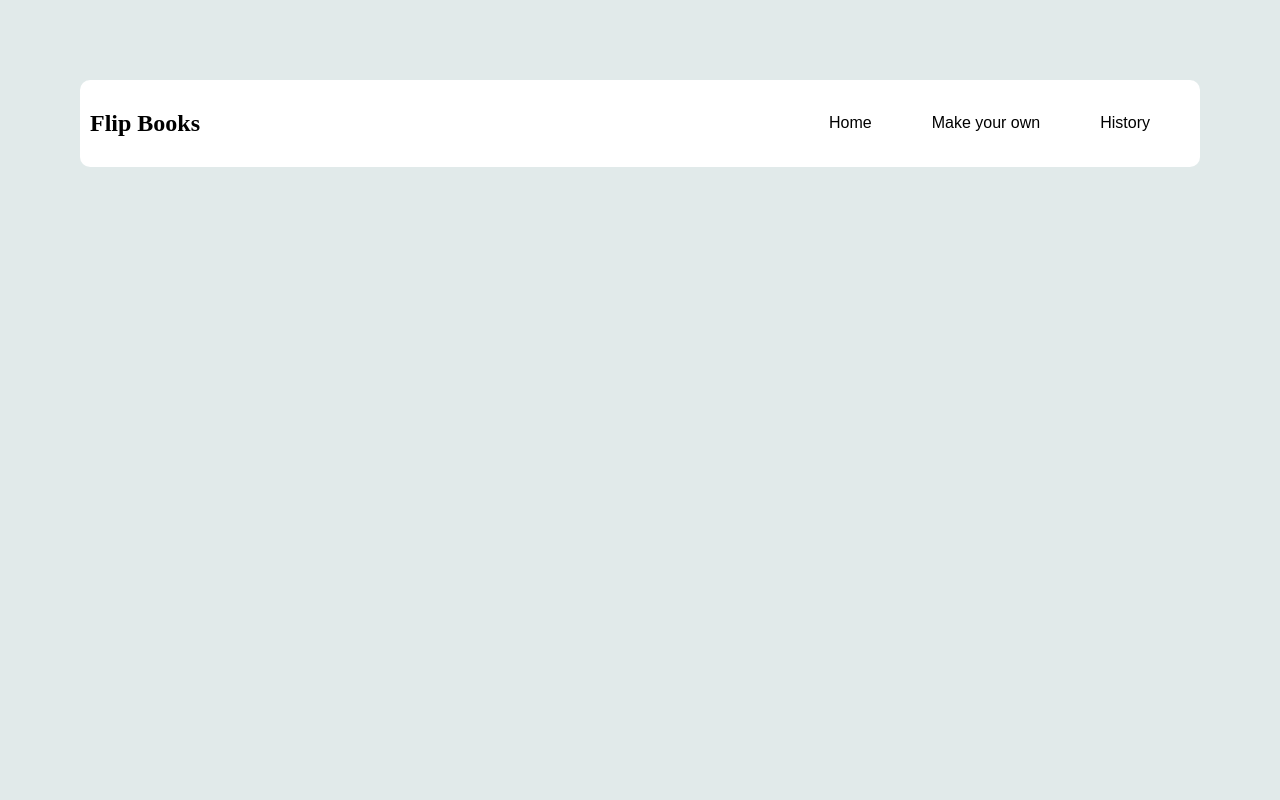
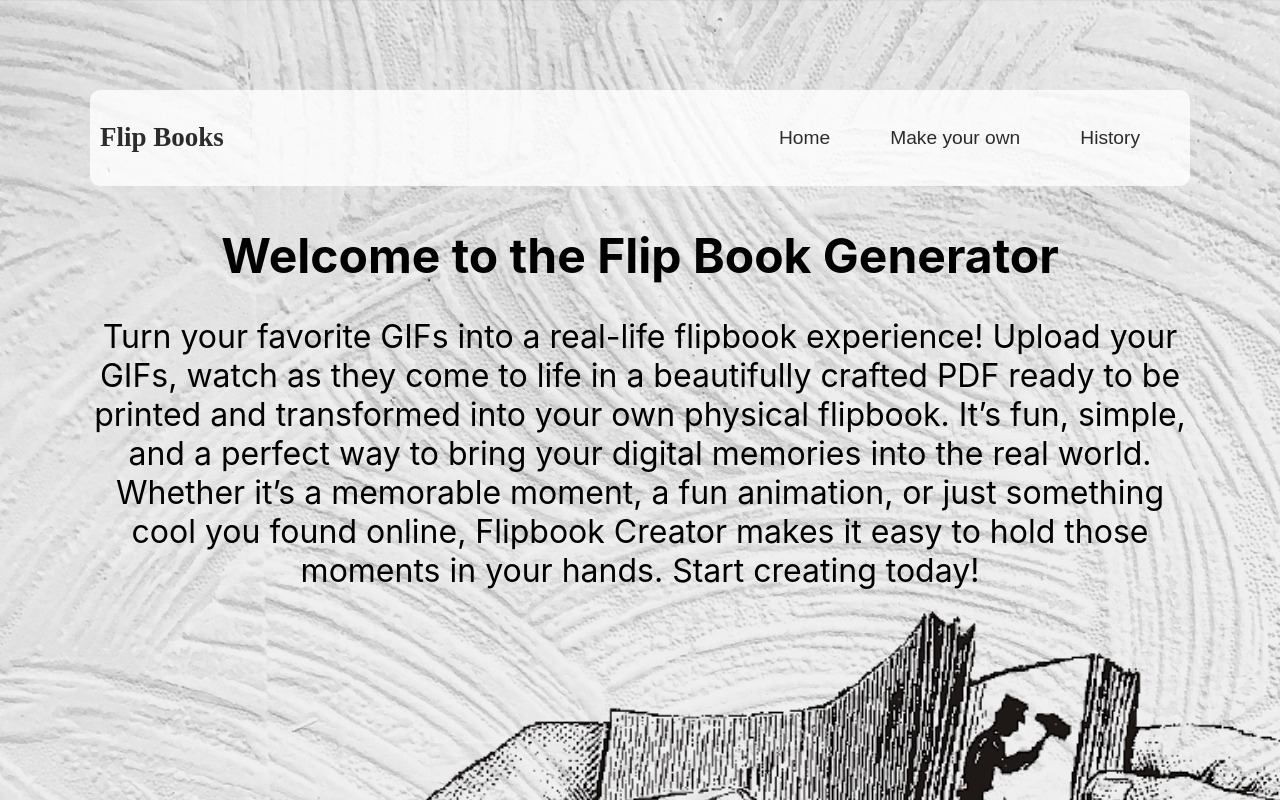
Before and after one commit to Bilal4700/Flipbook, a React (Create React App) app in the folder Front End/flip-book/: page / in a window 1280 px wide. Shown: the top 800 px of the page. Built offline with nearby package versions, Linux system fonts and the light colour scheme.

Commit message:
Almost Completed the Home page

```diff
--- a/Front End/flip-book/src/App.css
+++ b/Front End/flip-book/src/App.css
@@ -1,5 +1,9 @@
-/* src/App.css */
-
 body {
-    background-color: rgb(225, 234, 234)
-  }
+  background-image: url('./assets/Background.jpg'); /* Add your image path here */
+  background-size: cover;
+  background-position: center;
+  background-attachment: fixed;
+}
+body, html {
+  overflow-x: hidden; /* Prevents horizontal scrolling */
+}
--- a/Front End/flip-book/src/App.js
+++ b/Front End/flip-book/src/App.js
@@ -1,11 +1,11 @@
 import './App.css';
-import Header from './Components/Header';
 import './App.css';
+import Home from './Components/Home';
 
 function App() {
   return (
     <div className="App">
-      <Header title="Flip Books" />
+      <Home title="Flip Books" />
     </div>
   );
 }
--- a/Front End/flip-book/src/Components/Header.js
+++ b/Front End/flip-book/src/Components/Header.js
@@ -9,13 +9,13 @@ export default function Header(props) {
 					<h1>{props.title}</h1>
 				</div>
 				<div className="nav-links">
-					<a href="/" className="Home">
+					<a href="/" className="Home-link">
 						Home
 					</a>
-          <a href="#" className="Make your own">
+          <a href="#" className="Make your own-link">
 						Make your own
 					</a>
-					<a href="#" className="History">
+					<a href="#" className="History-link">
 						History
 					</a>
 				</div>
--- a/Front End/flip-book/src/Components/Home.js
+++ b/Front End/flip-book/src/Components/Home.js
@@ -1,13 +1,28 @@
-import React from 'react';
-import '../Styles/Home.css';
+import React from "react";
+import Header from "./Header";
+import "../Styles/Home.css";
+import flipbookArt from '../assets/flipbookart.png';
 
-function Home() {
-  return (
-    <div className="Home">
-      <h2>Welcome to the Flip Book Generator</h2>
-      <p>This is the home page where you can learn more about our service and how to use it.</p>
-    </div>
-  );
+
+function Home(props) {
+	return (
+		<div className="Home">
+			<Header title={props.title} />
+			<div className="Home-body">
+				<h2>Welcome to the Flip Book Generator</h2>
+				<p>
+					Turn your favorite GIFs into a real-life flipbook experience! Upload
+					your GIFs, watch as they come to life in a beautifully crafted PDF
+					ready to be printed and transformed into your own physical flipbook.
+					It’s fun, simple, and a perfect way to bring your digital memories
+					into the real world. Whether it’s a memorable moment, a fun animation,
+					or just something cool you found online, Flipbook Creator makes it
+					easy to hold those moments in your hands. Start creating today!
+         </p>
+        <img src={flipbookArt} alt="Flipbook Art" width="1500"/>
+			</div>
+		</div>
+	);
 }
 
 export default Home;
--- a/Front End/flip-book/src/Styles/Header.css
+++ b/Front End/flip-book/src/Styles/Header.css
@@ -2,7 +2,8 @@
   display: block;
   border-radius: 10px;
   background-color: white;
-  margin: 80px;
+  opacity: 0.8;
+  margin: 20,80px,80px,80px;
   padding: 10px;
   color: black;
 }
@@ -15,6 +16,7 @@
 
 .nav-title{
   font-family: cursive;
+  font-size: large;
 }
 
 .nav-links {
@@ -30,6 +32,7 @@
   border-radius: 5px;
   transition: background-color;
   font-family: Arial, sans-serif;
+  font-size: larger;
 }
 
 .nav-links a:hover {
--- a/Front End/flip-book/src/Styles/Home.css
+++ b/Front End/flip-book/src/Styles/Home.css
@@ -1,17 +1,17 @@
-/* src/Components/Home.css */
-
 .Home {
 	padding: 20px;
 	text-align: center;
-    color: black; /* Ensure text is visible */
+	margin: 80px;
+	padding: 10px;
+	color: black;
 }
 
 .Home h2 {
-    font-size: 2em;
+	font-size: 3em;
 	margin-bottom: 20px;
 }
 
 .Home p {
-    font-size: 1.2em;
+	font-size: 2em;
 	margin-bottom: 20px;
 }
```
Also changed, not shown: Front End/flip-book/src/assets/Background.jpg (added), Front End/flip-book/src/assets/flipbookart.png (added). Lines whose indentation alone changed are shown as unchanged.
